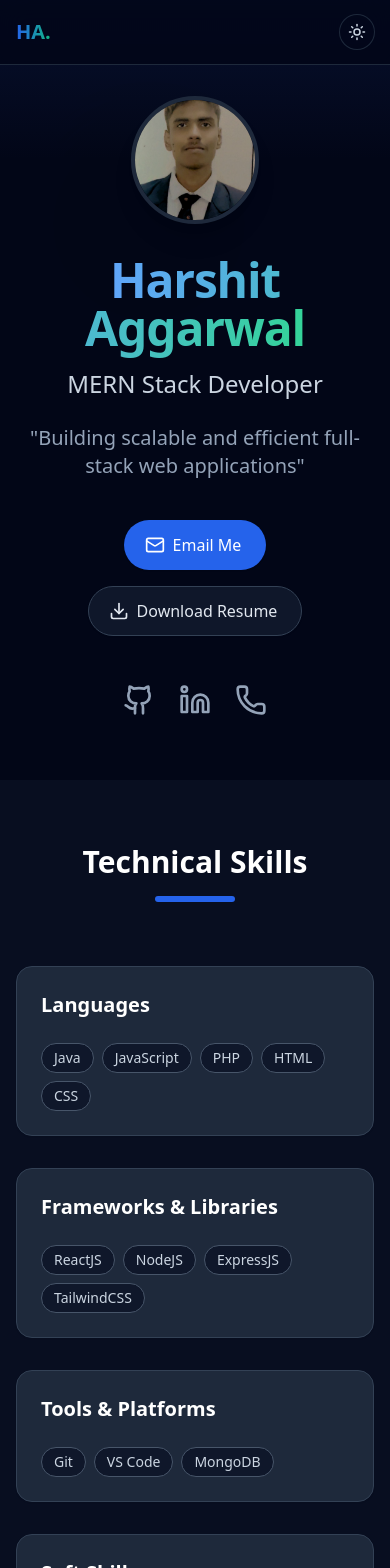
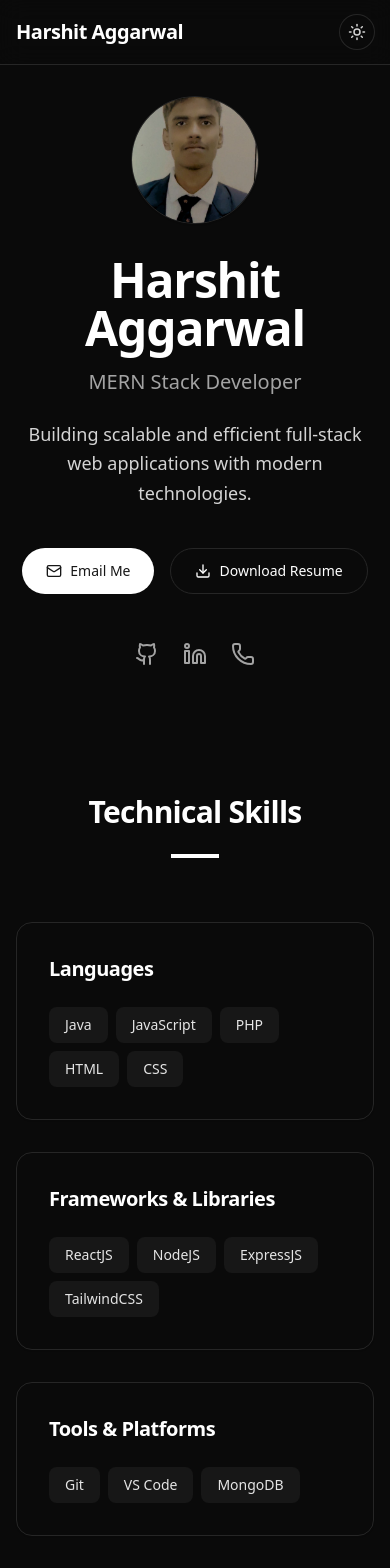
Before and after one commit to harshit6ioy/Portfolio, a React (Vite) app: page / in a window 390 px wide. Shown: the top 1568 px of the page. Built offline with nearby package versions, Linux system fonts and the light colour scheme.

Commit message:
style: minimalist ui restyle with monochrome theme

```diff
--- a/src/App.jsx
+++ b/src/App.jsx
@@ -19,23 +19,23 @@ function App() {
   }, [darkMode]);
 
   return (
-    <div className="min-h-screen font-sans selection:bg-blue-200 dark:selection:bg-blue-900 selection:text-blue-900 dark:selection:text-blue-100">
-      <nav className="fixed w-full z-50 top-0 bg-white/80 dark:bg-slate-950/80 backdrop-blur-md border-b border-slate-200 dark:border-slate-800">
+    <div className="min-h-screen font-sans selection:bg-neutral-200 dark:selection:bg-neutral-800 selection:text-neutral-900 dark:selection:text-neutral-100">
+      <nav className="fixed w-full z-50 top-0 bg-white/80 dark:bg-[#0a0a0a]/80 backdrop-blur-md border-b border-neutral-200 dark:border-neutral-800 transition-colors duration-300">
         <div className="max-w-7xl mx-auto px-4 sm:px-6 lg:px-8">
           <div className="flex justify-between items-center h-16">
-            <span className="text-xl font-bold bg-clip-text text-transparent bg-gradient-to-r from-blue-600 to-emerald-500">
-              HA.
+            <span className="text-xl font-bold text-neutral-900 dark:text-white tracking-tight">
+              Harshit Aggarwal
             </span>
             <div className="flex items-center gap-6">
               <div className="hidden md:flex space-x-6">
-                <a href="#skills" className="text-sm font-medium text-slate-600 dark:text-slate-300 hover:text-blue-600 dark:hover:text-blue-400 transition-colors">Skills</a>
-                <a href="#projects" className="text-sm font-medium text-slate-600 dark:text-slate-300 hover:text-blue-600 dark:hover:text-blue-400 transition-colors">Projects</a>
-                <a href="#experience" className="text-sm font-medium text-slate-600 dark:text-slate-300 hover:text-blue-600 dark:hover:text-blue-400 transition-colors">Experience</a>
-                <a href="#reviews" className="text-sm font-medium text-slate-600 dark:text-slate-300 hover:text-blue-600 dark:hover:text-blue-400 transition-colors">Reviews</a>
+                <a href="#skills" className="text-sm font-medium text-neutral-600 dark:text-neutral-300 hover:text-neutral-900 dark:hover:text-white transition-colors">Skills</a>
+                <a href="#projects" className="text-sm font-medium text-neutral-600 dark:text-neutral-300 hover:text-neutral-900 dark:hover:text-white transition-colors">Projects</a>
+                <a href="#experience" className="text-sm font-medium text-neutral-600 dark:text-neutral-300 hover:text-neutral-900 dark:hover:text-white transition-colors">Experience</a>
+                <a href="#contact" className="text-sm font-medium text-neutral-600 dark:text-neutral-300 hover:text-neutral-900 dark:hover:text-white transition-colors">Contact</a>
               </div>
               <button
                 onClick={() => setDarkMode(!darkMode)}
-                className="p-2 rounded-full hover:bg-slate-200 dark:hover:bg-slate-800 text-slate-600 dark:text-slate-300 transition-colors ring-1 ring-slate-200 dark:ring-slate-800"
+                className="p-2 rounded-full hover:bg-neutral-200 dark:hover:bg-neutral-800 text-neutral-600 dark:text-neutral-300 transition-colors ring-1 ring-neutral-200 dark:ring-neutral-800"
                 aria-label="Toggle theme"
               >
                 {darkMode ? <Sun size={18} /> : <Moon size={18} />}
--- a/src/components/Hero.jsx
+++ b/src/components/Hero.jsx
@@ -8,10 +8,10 @@ export default function Hero() {
       <div className="max-w-7xl mx-auto px-4 sm:px-6 lg:px-8 relative z-10">
         <div className="text-center">
           <motion.div
-            initial={{ opacity: 0, scale: 0.5 }}
+            initial={{ opacity: 0, scale: 0.9 }}
             animate={{ opacity: 1, scale: 1 }}
-            transition={{ duration: 0.5 }}
-            className="mx-auto mb-8 w-32 h-32 md:w-40 md:h-40 relative rounded-full overflow-hidden border-4 border-white dark:border-slate-800 shadow-xl"
+            transition={{ duration: 0.8, ease: [0.16, 1, 0.3, 1] }}
+            className="mx-auto mb-8 w-32 h-32 md:w-40 md:h-40 relative rounded-full overflow-hidden border border-neutral-200 dark:border-neutral-800 shadow-sm"
           >
             <img
               src={profileImg}
@@ -23,19 +23,17 @@ export default function Hero() {
           <motion.h1
             initial={{ opacity: 0, y: 20 }}
             animate={{ opacity: 1, y: 0 }}
-            transition={{ duration: 0.5, delay: 0.1 }}
-            className="text-5xl md:text-7xl font-extrabold tracking-tight mb-4"
+            transition={{ duration: 0.8, delay: 0.1, ease: [0.16, 1, 0.3, 1] }}
+            className="text-5xl md:text-7xl font-extrabold tracking-tight mb-4 text-neutral-900 dark:text-white"
           >
-            <span className="bg-clip-text text-transparent bg-gradient-to-r from-primary to-blue-600 dark:from-blue-400 dark:to-emerald-400">
-              Harshit Aggarwal
-            </span>
+            Harshit Aggarwal
           </motion.h1>
 
           <motion.h2
             initial={{ opacity: 0, y: 20 }}
             animate={{ opacity: 1, y: 0 }}
-            transition={{ duration: 0.5, delay: 0.1 }}
-            className="text-2xl md:text-3xl font-medium text-slate-700 dark:text-slate-300 mb-6"
+            transition={{ duration: 0.8, delay: 0.2, ease: [0.16, 1, 0.3, 1] }}
+            className="text-xl md:text-2xl font-medium text-neutral-500 dark:text-neutral-400 mb-6"
           >
             MERN Stack Developer
           </motion.h2>
@@ -43,54 +41,60 @@ export default function Hero() {
           <motion.p
             initial={{ opacity: 0, y: 20 }}
             animate={{ opacity: 1, y: 0 }}
-            transition={{ duration: 0.5, delay: 0.2 }}
-            className="mt-4 max-w-2xl mx-auto text-xl text-slate-500 dark:text-slate-400"
+            transition={{ duration: 0.8, delay: 0.3, ease: [0.16, 1, 0.3, 1] }}
+            className="mt-4 max-w-2xl mx-auto text-lg md:text-xl text-neutral-600 dark:text-neutral-300 font-light leading-relaxed"
           >
-            "Building scalable and efficient full-stack web applications"
+            Building scalable and efficient full-stack web applications with modern technologies.
           </motion.p>
 
           <motion.div
             initial={{ opacity: 0, y: 20 }}
             animate={{ opacity: 1, y: 0 }}
-            transition={{ duration: 0.5, delay: 0.3 }}
+            transition={{ duration: 0.8, delay: 0.4, ease: [0.16, 1, 0.3, 1] }}
             className="mt-10 flex flex-wrap justify-center gap-4"
           >
-            <a href="mailto:aggarwalharshit865@gmail.com" className="flex items-center px-6 py-3 border border-transparent text-base font-medium rounded-full shadow-sm text-white bg-blue-600 hover:bg-blue-700 focus:outline-none focus:ring-2 focus:ring-offset-2 focus:ring-blue-500 transition-colors">
-              <Mail className="mr-2 -ml-1 h-5 w-5" />
+            <motion.a
+              whileHover={{ scale: 1.02 }}
+              whileTap={{ scale: 0.98 }}
+              href="mailto:aggarwalharshit865@gmail.com"
+              className="flex items-center px-6 py-3 text-sm font-medium rounded-full text-white bg-neutral-900 dark:bg-white dark:text-neutral-900 hover:bg-neutral-800 dark:hover:bg-neutral-200 transition-colors"
+            >
+              <Mail className="mr-2 h-4 w-4" />
               Email Me
-            </a>
-            <a href="/resume.pdf" download className="flex items-center px-6 py-3 border border-slate-300 dark:border-slate-700 text-base font-medium rounded-full text-slate-700 dark:text-slate-200 bg-white dark:bg-slate-900 hover:bg-slate-50 dark:hover:bg-slate-800 transition-colors shadow-sm">
-              <Download className="mr-2 -ml-1 h-5 w-5" />
+            </motion.a>
+            <motion.a
+              whileHover={{ scale: 1.02 }}
+              whileTap={{ scale: 0.98 }}
+              href="/resume.pdf"
+              download
+              className="flex items-center px-6 py-3 border border-neutral-200 dark:border-neutral-800 text-sm font-medium rounded-full text-neutral-900 dark:text-white bg-transparent hover:bg-neutral-50 dark:hover:bg-neutral-900 transition-colors"
+            >
+              <Download className="mr-2 h-4 w-4" />
               Download Resume
-            </a>
+            </motion.a>
           </motion.div>
 
           <motion.div
             initial={{ opacity: 0 }}
             animate={{ opacity: 1 }}
-            transition={{ duration: 0.5, delay: 0.5 }}
+            transition={{ duration: 0.8, delay: 0.5 }}
             className="mt-12 flex justify-center space-x-6"
           >
-            <a href="https://github.com/harshit6ioy/" target="_blank" rel="noopener noreferrer" className="text-slate-400 hover:text-slate-500 dark:hover:text-slate-300 transition-colors">
+            <a href="https://github.com/harshit6ioy/" target="_blank" rel="noopener noreferrer" className="text-neutral-400 hover:text-neutral-900 dark:hover:text-white transition-colors">
               <span className="sr-only">GitHub</span>
-              <Github className="h-8 w-8" />
+              <Github className="h-6 w-6" />
             </a>
-            <a href="https://linkedin.com/in/harshitaggarwal7/" target="_blank" rel="noopener noreferrer" className="text-slate-400 hover:text-blue-600 dark:hover:text-blue-400 transition-colors">
+            <a href="https://linkedin.com/in/harshitaggarwal7/" target="_blank" rel="noopener noreferrer" className="text-neutral-400 hover:text-neutral-900 dark:hover:text-white transition-colors">
               <span className="sr-only">LinkedIn</span>
-              <Linkedin className="h-8 w-8" />
+              <Linkedin className="h-6 w-6" />
             </a>
-            <a href="tel:+917347698382" className="text-slate-400 hover:text-green-500 dark:hover:text-green-400 transition-colors">
+            <a href="tel:+917347698382" className="text-neutral-400 hover:text-neutral-900 dark:hover:text-white transition-colors">
               <span className="sr-only">Phone</span>
-              <Phone className="h-8 w-8" />
+              <Phone className="h-6 w-6" />
             </a>
           </motion.div>
         </div>
       </div>
-
-      {/* Decorative background blur */}
-      <div className="absolute top-0 inset-x-0 h-40 bg-gradient-to-b from-blue-50 dark:from-blue-900/20 to-transparent -z-10" />
-      <div className="absolute top-20 left-1/4 w-72 h-72 bg-blue-400 rounded-full mix-blend-multiply filter blur-3xl opacity-20 dark:opacity-10 dark:bg-blue-600 animate-blob" />
-      <div className="absolute top-20 right-1/4 w-72 h-72 bg-emerald-400 rounded-full mix-blend-multiply filter blur-3xl opacity-20 dark:opacity-10 dark:bg-emerald-600 animate-blob animation-delay-2000" />
     </section>
   );
 }
--- a/src/components/Skills.jsx
+++ b/src/components/Skills.jsx
@@ -21,33 +21,33 @@ const skillCategories = [
 
 export default function Skills() {
   return (
-    <section id="skills" className="py-16 md:py-24 bg-white dark:bg-slate-900/50">
+    <section id="skills" className="py-16 md:py-24 bg-neutral-50 dark:bg-[#0a0a0a]">
       <div className="max-w-7xl mx-auto px-4 sm:px-6 lg:px-8">
         <div className="text-center mb-16">
-          <h2 className="text-3xl md:text-4xl font-bold text-slate-900 dark:text-white mb-4">
+          <h2 className="text-3xl md:text-5xl font-bold tracking-tight text-neutral-900 dark:text-white mb-6">
             Technical Skills
           </h2>
-          <div className="w-20 h-1.5 bg-blue-600 mx-auto rounded-full" />
+          <div className="w-12 h-1 bg-neutral-900 dark:bg-white mx-auto" />
         </div>
 
         <div className="grid grid-cols-1 md:grid-cols-2 lg:grid-cols-4 gap-8">
           {skillCategories.map((category, index) => (
             <motion.div
               key={category.title}
-              initial={{ opacity: 0, y: 20 }}
-              whileInView={{ opacity: 1, y: 0 }}
+              initial={{ opacity: 0, scale: 0.95 }}
+              whileInView={{ opacity: 1, scale: 1 }}
               viewport={{ once: true }}
-              transition={{ duration: 0.5, delay: index * 0.1 }}
-              className="bg-slate-50 dark:bg-slate-800 rounded-2xl p-6 shadow-sm border border-slate-100 dark:border-slate-700 hover:shadow-md transition-shadow"
+              transition={{ duration: 0.5, delay: index * 0.1, ease: [0.16, 1, 0.3, 1] }}
+              className="bg-white dark:bg-[#0a0a0a] rounded-2xl p-8 shadow-sm hover:shadow-md border border-neutral-200 dark:border-neutral-800 transition-all"
             >
-              <h3 className="text-xl font-semibold text-slate-900 dark:text-white mb-6">
+              <h3 className="text-xl font-semibold text-neutral-900 dark:text-white mb-6 tracking-tight">
                 {category.title}
               </h3>
               <div className="flex flex-wrap gap-2">
                 {category.skills.map(skill => (
                   <span
                     key={skill}
-                    className="px-3 py-1 bg-white dark:bg-slate-900 text-slate-700 dark:text-slate-300 rounded-full text-sm font-medium border border-slate-200 dark:border-slate-600"
+                    className="px-4 py-2 bg-neutral-100 dark:bg-neutral-900 text-neutral-800 dark:text-neutral-200 rounded-lg text-sm font-medium transition-colors hover:bg-neutral-200 dark:hover:bg-neutral-800"
                   >
                     {skill}
                   </span>
--- a/src/index.css
+++ b/src/index.css
@@ -7,9 +7,9 @@
     scroll-behavior: smooth;
   }
   body {
-    @apply bg-slate-50 text-slate-900 transition-colors duration-300;
+    @apply bg-neutral-50 text-neutral-900 transition-colors duration-300;
   }
   .dark body {
-    @apply bg-slate-950 text-slate-50;
+    @apply bg-[#0a0a0a] text-neutral-50;
   }
 }
```
Also changed, not shown: src/components/Experience.jsx (+34 -34 lines), src/components/Footer.jsx (+11 -11 lines), src/components/Projects.jsx (+20 -20 lines), src/components/Reviews.jsx (+23 -46 lines).
